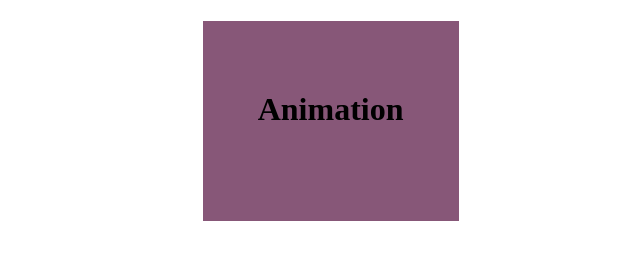
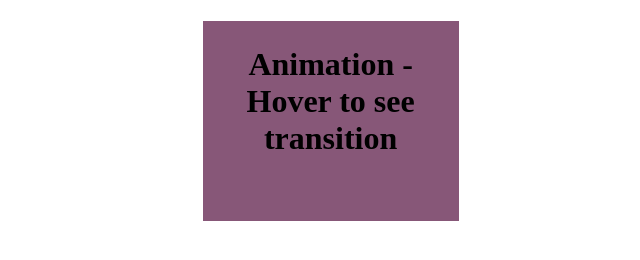
Before and after one commit to shahin5353/animation-transition, a plain HTML site: page index.html in a window 1280 px wide. Shown: the whole page, without its empty margins (640-1280 px from the left). Drawn offline with Linux system fonts and the light colour scheme.

Commit message:
some text and style added

```diff
--- a/index.html
+++ b/index.html
@@ -9,7 +9,7 @@
 </head>
 <body>
   <div class="half-width">
-    <h1>Animation</h1>
+    <h1>Animation - Hover to see transition</h1>
   </div>
 </body>
 </html>
--- a/style.css
+++ b/style.css
@@ -3,7 +3,7 @@ body{
 }
 h1{
   text-align: center;
-  padding-top: 70px;
+  padding-top:25px;
 }
 .half-width{
   width: 20%;
```
